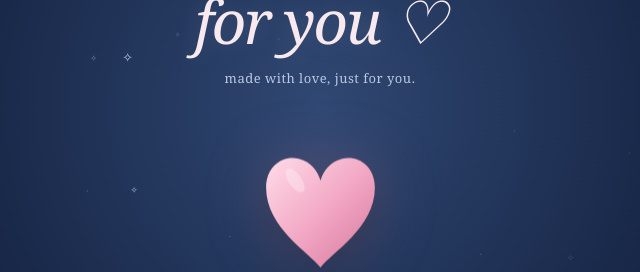
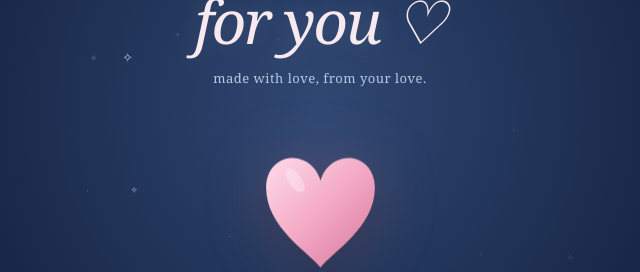
Before and after one commit to theressaaa/foryouuu, a plain HTML site: page index.html in a window 1280 px wide. Shown: the part 213-485 px from the top of the page, 320-960 px from the left. Drawn offline with Linux system fonts and the light colour scheme.

Commit message:
Update index.html

```diff
--- a/index.html
+++ b/index.html
@@ -561,8 +561,7 @@
 
             <div class="subtitle">
 
-                made with love, just for you.
-
+                made with love, from your love.
             </div>
 
 
```
